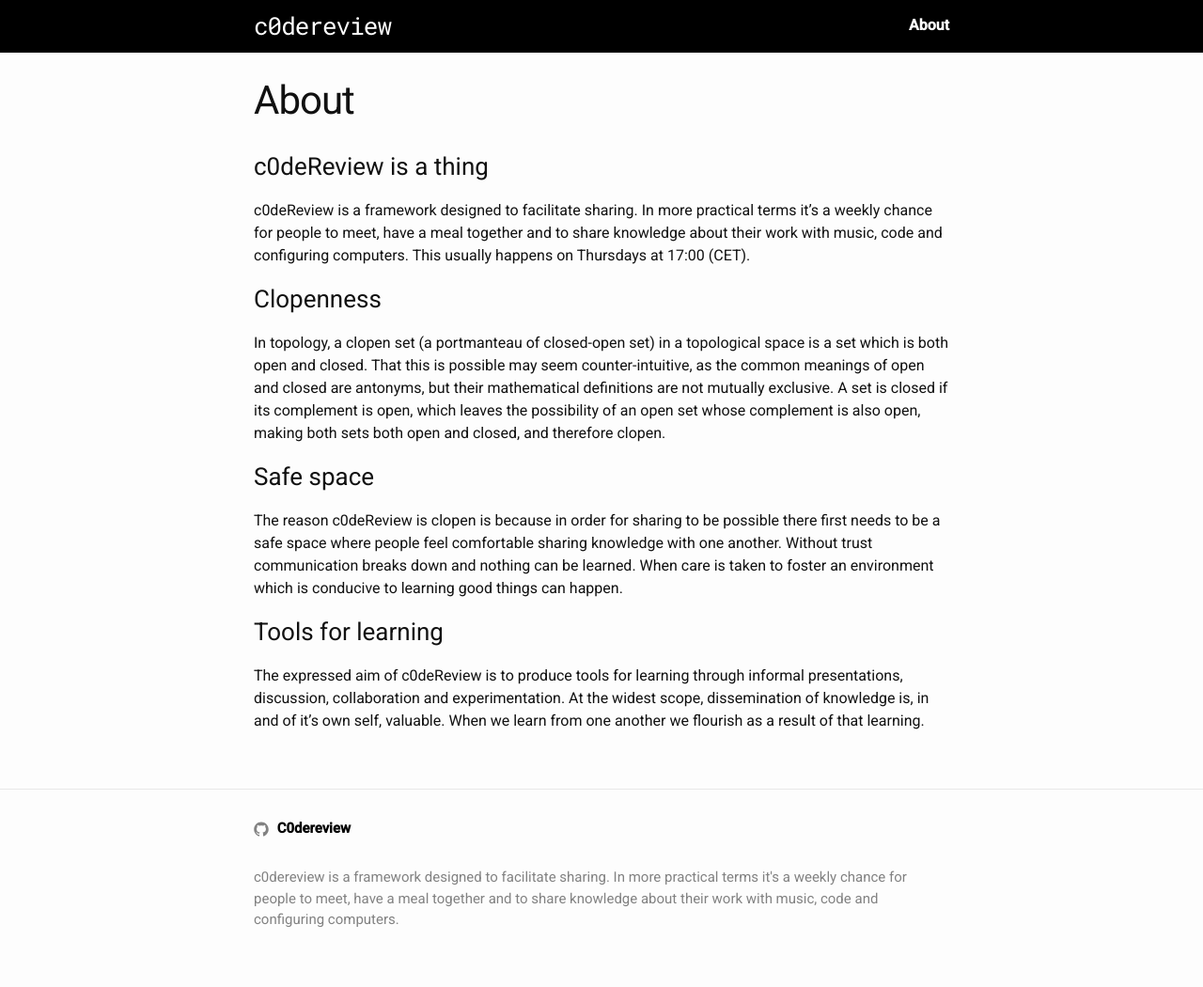
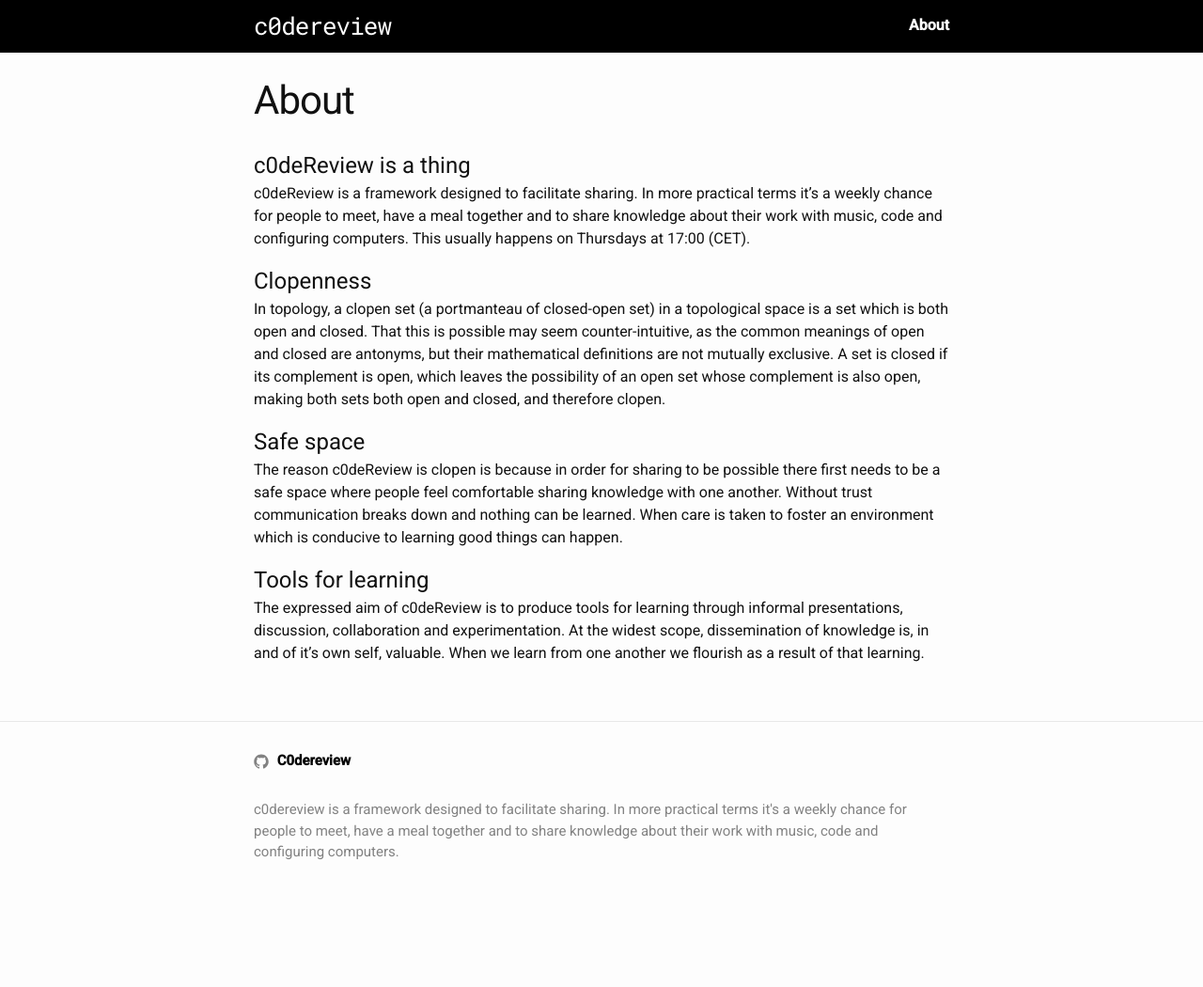
Before and after one commit to C0dereview/c0dereview.github.io, a Jekyll site: the page built from pages/about.md, in a window 1280 px wide. Shown: the whole page at 94% size. Built offline with Jekyll 4.4.1, drawn with Linux system fonts in a browser that asks for light colours; after the commit the page ends 978 px from its top, so only the background shows below that.

```diff
--- a/pages/about.md
+++ b/pages/about.md
@@ -4,14 +4,14 @@ title: About
 permalink: /about/
 ---
 
-### c0deReview is a thing
+## c0deReview is a thing
 
 c0deReview is a framework designed to facilitate sharing.  In more practical
 terms it's a weekly chance for people to meet, have a meal together and to share
 knowledge about their work with music, code and configuring computers.
 This usually happens on Thursdays at 17:00 (CET).
 
-### Clopenness
+## Clopenness
 
 In topology, a clopen set (a portmanteau of closed-open
 set) in a topological space is a set which is both open and closed. That this is
@@ -21,7 +21,7 @@ set is closed if its complement is open, which leaves the possibility of an open
 set whose complement is also open, making both sets both open and closed, and
 therefore clopen.
 
-### Safe space
+## Safe space
 
 The reason c0deReview is clopen is because in order for sharing to be possible
 there first needs to be a safe space where people feel comfortable sharing
@@ -29,7 +29,7 @@ knowledge with one another. Without trust communication breaks down and nothing
 can be learned. When care is taken to foster an environment which is conducive
 to learning good things can happen.
 
-### Tools for learning
+## Tools for learning
 
 The expressed aim of c0deReview is to produce tools for learning through
 informal presentations, discussion, collaboration and experimentation. At the
```
